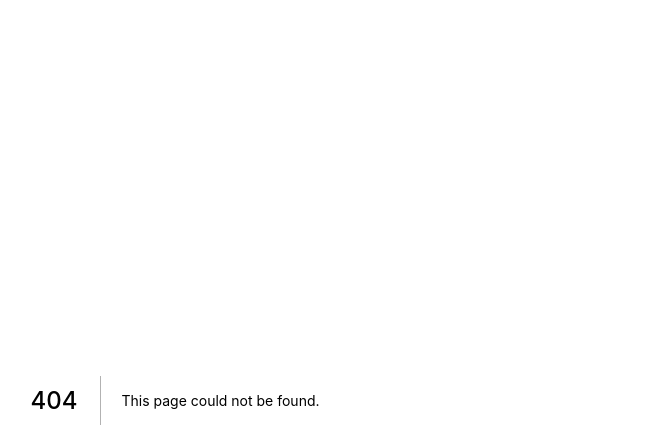
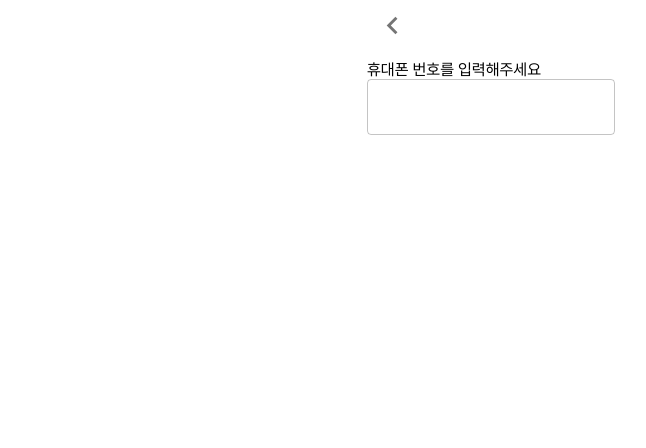
Before and after one commit to nookcoder/buckit-web, a Next.js app: page /user/login in a window 1280 px wide. Before the commit this address had no page. Shown: the top 448 px of the page, without its empty margins (49-695 px from the left). Built offline with nearby package versions, Linux system fonts and the light colour scheme.

Commit message:
DESIGN : 로그인 초기화면 추가

```diff
--- /dev/null
+++ b/pages/user/login/index.tsx
@@ -0,0 +1,19 @@
+import React from 'react';
+import AppBarWithBackArrow from '../../../components/nav/app_bar_with_back_arrow';
+import { TextField } from '@mui/material';
+
+const LoginId = () => {
+  return (
+    <div>
+      <AppBarWithBackArrow />
+      <main>
+        <div>
+          <div>휴대폰 번호를 입력해주세요</div>
+          <TextField></TextField>
+        </div>
+      </main>
+    </div>
+  );
+};
+
+export default LoginId;
```
